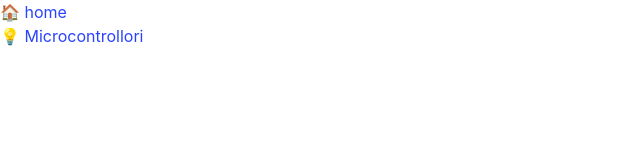
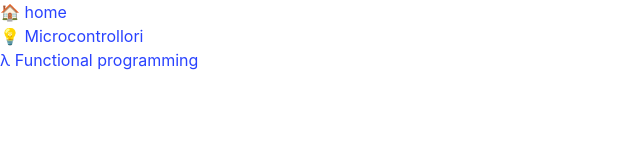
Before and after one commit to sbOogway/notes, a plain HTML site: page index.html in a window 1280 px wide. Shown: the whole page, without its empty margins (0-640 px from the left). Drawn offline with nearby package versions, Linux system fonts and the light colour scheme.

Commit message:
build Sat Apr 12 01:10:13 PM CEST 2025

```diff
--- a/index.html
+++ b/index.html
@@ -32,6 +32,9 @@
       <a href="micro.pdf" target="_blank" rel="noopener noreferrer"
         ><li>💡 Microcontrollori</li></a
       >
+      <a href="micro.pdf" target="_blank" rel="noopener noreferrer"
+        ><li>λ Functional programming</li></a
+      >
     </ul>
   </body>
 </html>
```
Also changed, not shown: 2 other files.
